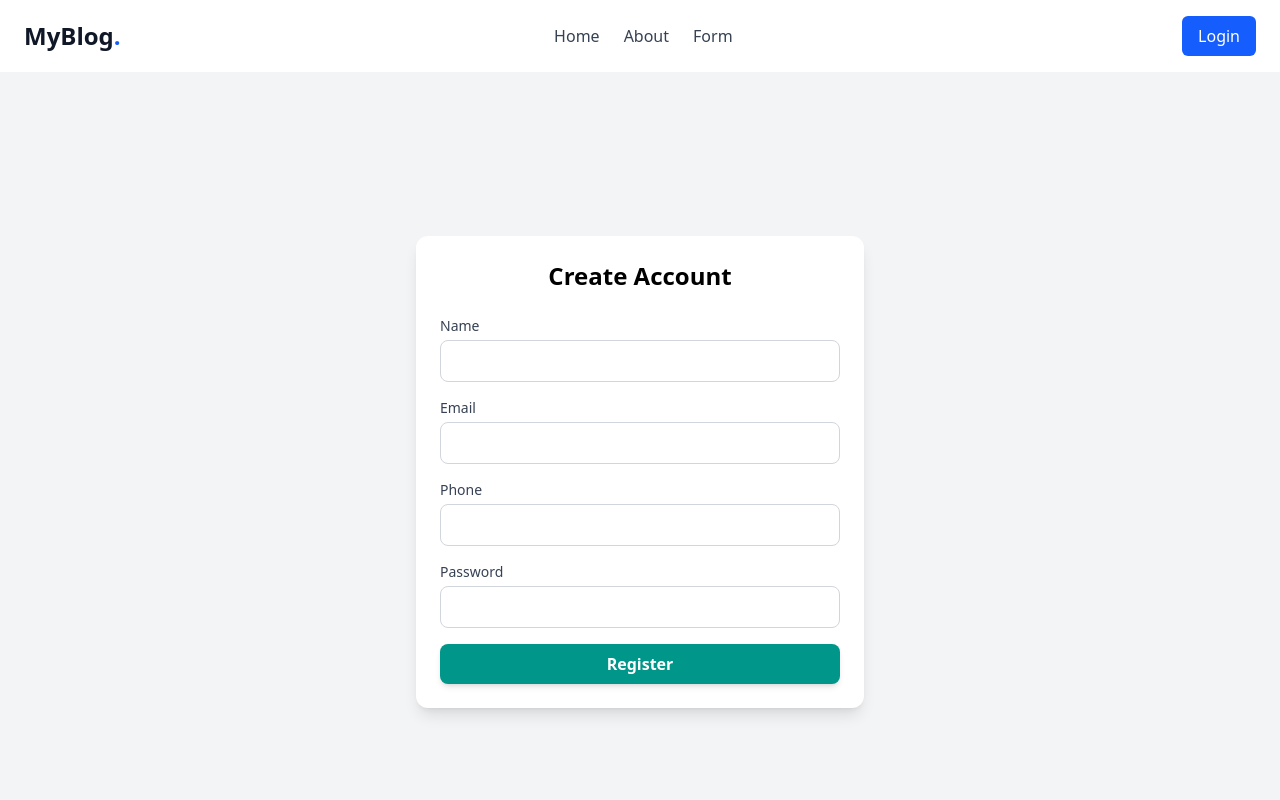
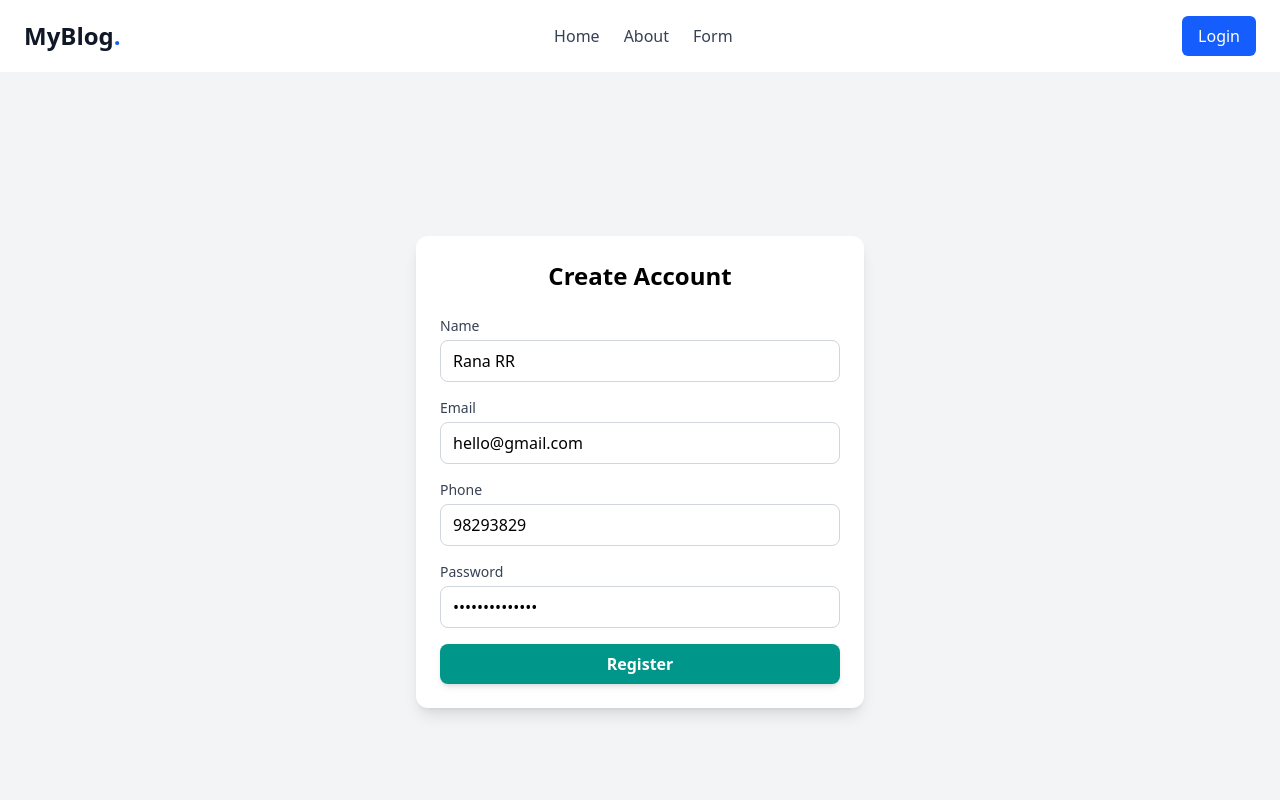
Before and after one commit to Ranagithubrr/blog-front-end, a Next.js app: page /form in a window 1280 px wide. Shown: the top 800 px of the page. Built offline with nearby package versions, Linux system fonts and the light colour scheme.

Commit message:
form updated

```diff
--- a/src/app/form/page.tsx
+++ b/src/app/form/page.tsx
@@ -12,10 +12,10 @@ interface FormDataType {
 
 const Page = () => {
   const initialValues: FormDataType = {
-    name: '',
-    email: '',
-    phone: '',
-    password: ''
+    name: 'Rana RR',
+    email: 'hello@gmail.com',
+    phone: '98293829',
+    password: 'Hello@123Gmail'
   }
 
   const validationSchema = Yup.object({
```
